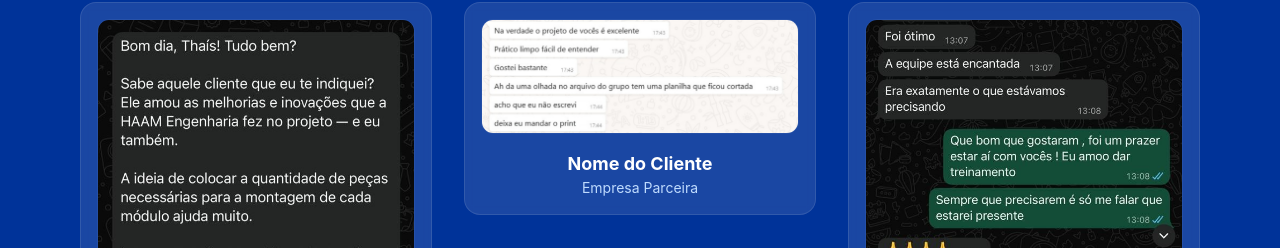
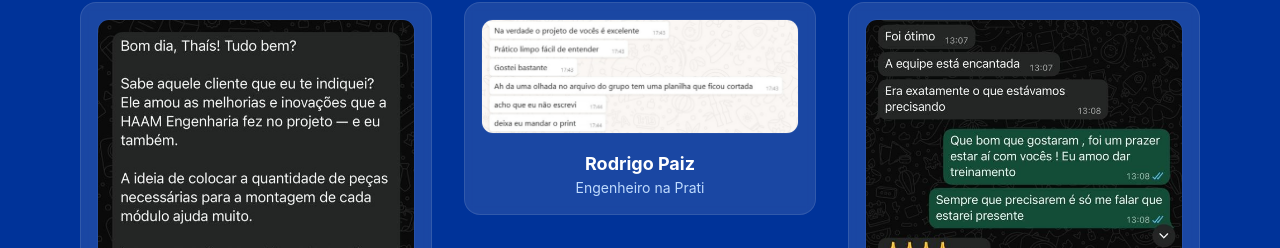
Before and after one commit to iurifrancafreelancer-creator/haam-site, a React (Vite) app: page / in a window 1280 px wide. Shown: the part 4440-4688 px from the top of the page. Built offline with nearby package versions, Linux system fonts and the light colour scheme.

Commit message:
correção nome depoimento

```diff
--- a/src/App.jsx
+++ b/src/App.jsx
@@ -615,8 +615,8 @@ function App() {
                 <img src="/depoimentos/depoimento-2.jpeg" alt="Feedback Inovações" className="w-full h-auto" />
               </div>
               <div className="text-center">
-                <p className="font-bold text-lg">Nome do Cliente</p>
-                <p className="text-blue-200 text-sm">Empresa Parceira</p>
+                <p className="font-bold text-lg">Rodrigo Paiz</p>
+                <p className="text-blue-200 text-sm">Engenheiro na Prati</p>
               </div>
             </div>
 
```
